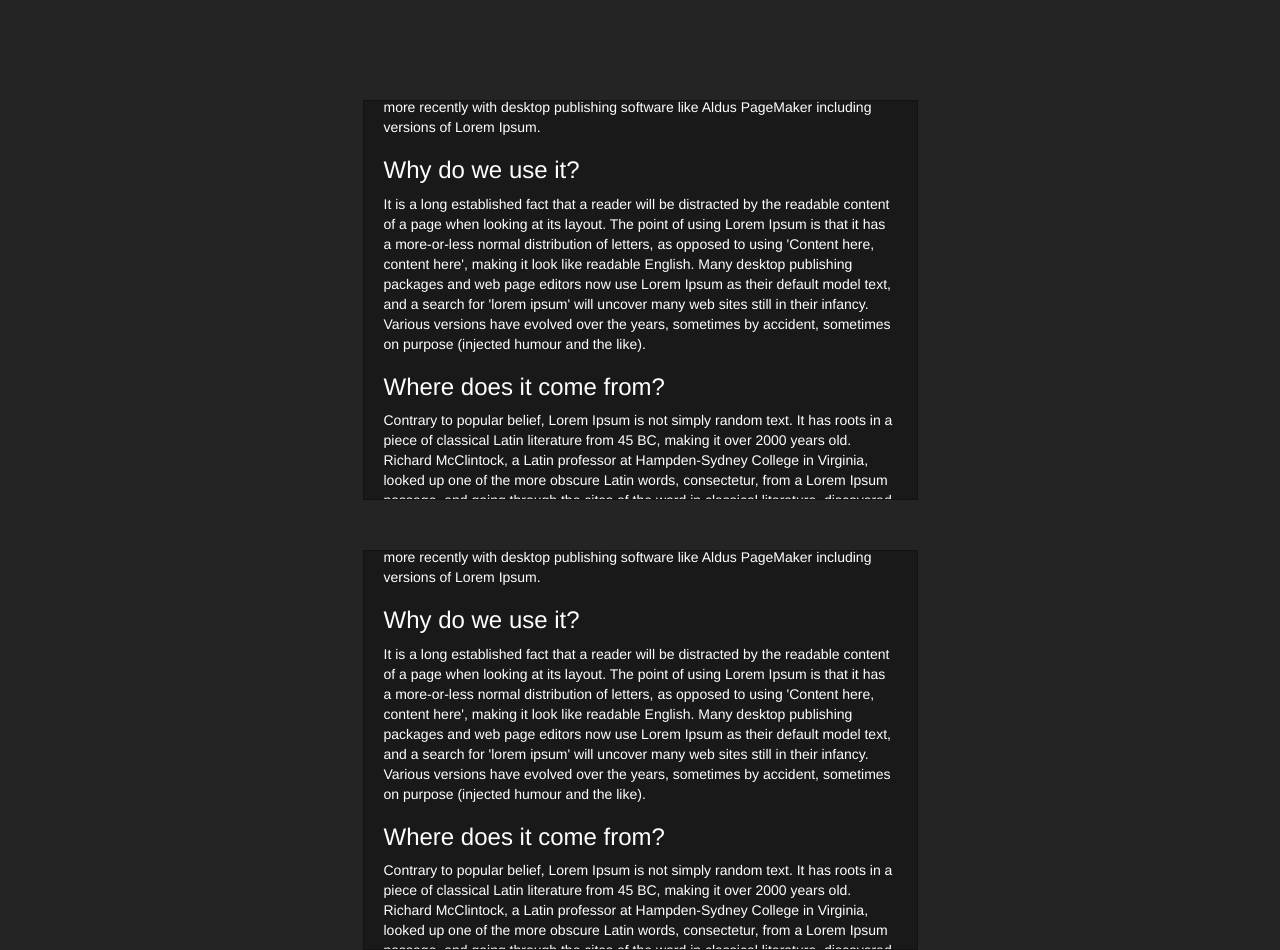
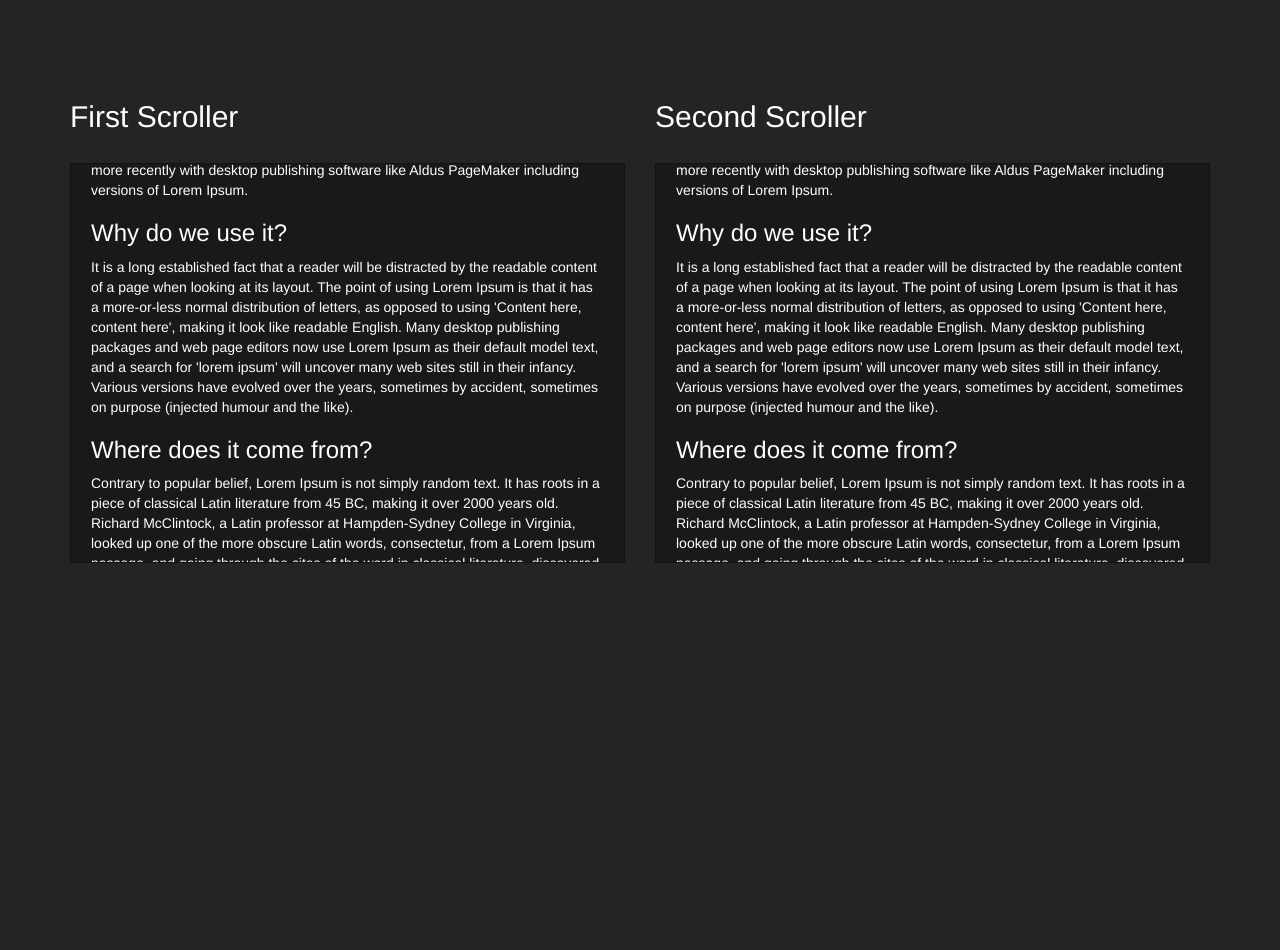
Before and after one commit to ankitjain28may/autoscroll.js, a plain HTML site: page index.html in a window 1280 px wide. After the commit the page ends 800 px from the top, so only its background shows below. Drawn offline with nearby package versions, Linux system fonts and the light colour scheme.

Commit message:
verticalScroller.js

```diff
--- a/index.html
+++ b/index.html
@@ -16,7 +16,7 @@
       body {
         background-color: #242424;
       }
-      #id-1 {
+      .AutoScroll {
         background-color: #191919;
         color: #fff;
         position: relative;
@@ -26,16 +26,10 @@
         padding: 20px;
         border: 1px solid #121212;
       }
-
-      #id-2 {
-        background-color: #191919;
-        color: #fff;
+      .outer {
         position: relative;
-        top: 150px;
-        max-height: 400px;
-        overflow-y: scroll;
-        padding: 20px;
-        border: 1px solid #121212;
+        top: 80px;
+        color: white;
       }
 
     </style>
@@ -43,7 +37,8 @@
   <body>
     <div class="container">
       <div class="row">
-        <div class="col-sm-8 col-sm-offset-2 col-md-6 col-md-offset-3">
+        <div class="col-sm-8 col-md-6">
+          <h2 class="outer">First Scroller</h2>
           <div class="AutoScroll" id="id-1">
             <div>
               <h3>What is Lorem Ipsum?</h3>
@@ -68,9 +63,9 @@
             </div>
           </div>
         </div>
-      </div>
-      <div class="row">
-        <div class="col-sm-8 col-sm-offset-2 col-md-6 col-md-offset-3">
+
+        <div class="col-sm-8 col-md-6">
+          <h2 class="outer">Second Scroller</h2>
           <div class="AutoScroll" id="id-2">
             <div>
               <h3>What is Lorem Ipsum?</h3>
```
